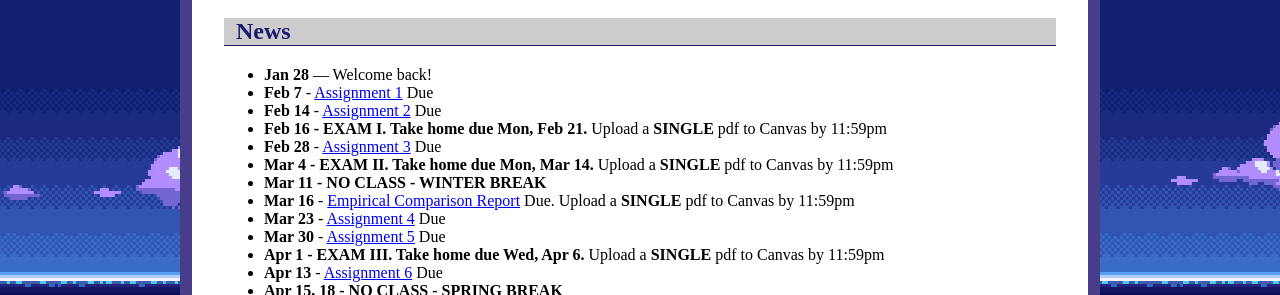
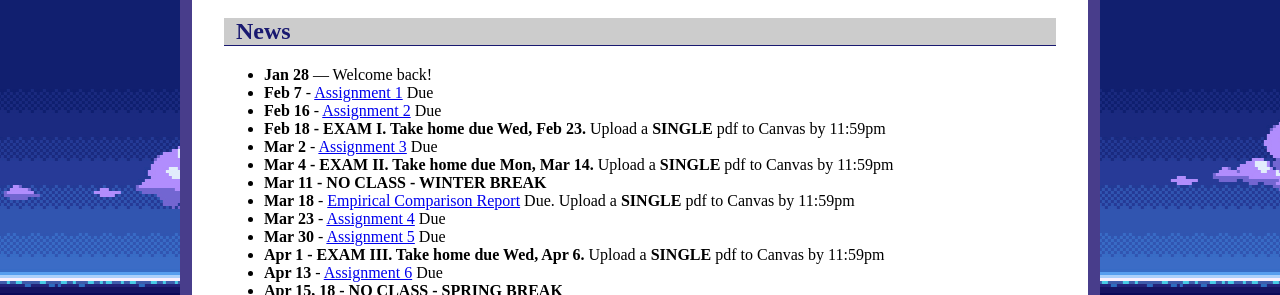
Before and after one commit to ycpcs/cs360-spring2022, a Jekyll site: the page built from index.md, in a window 1280 px wide. Shown: the part 355-650 px from the top of the page. Built offline with Jekyll 4.4.1, drawn with Linux system fonts in a browser that asks for light colours.

```diff
--- a/index.md
+++ b/index.md
@@ -19,12 +19,12 @@ Welcome to the website for CS 360, Analysis of Algorithms, at York College.  All
 ## News
 * **Jan 28** &mdash; Welcome back!
 * **Feb 7** - [Assignment 1](assign/assign01.html) Due
-* **Feb 14** - [Assignment 2](assign/assign02.html) Due
-* **Feb 16 - EXAM I. Take home due Mon, Feb 21.** Upload a **SINGLE** pdf to Canvas by 11:59pm
-* **Feb 28** - [Assignment 3](assign/assign03.html) Due
+* **Feb 16** - [Assignment 2](assign/assign02.html) Due
+* **Feb 18 - EXAM I. Take home due Wed, Feb 23.** Upload a **SINGLE** pdf to Canvas by 11:59pm
+* **Mar 2** - [Assignment 3](assign/assign03.html) Due
 * **Mar 4 - EXAM II. Take home due Mon, Mar 14.** Upload a **SINGLE** pdf to Canvas by 11:59pm
 * **Mar 11 - NO CLASS - WINTER BREAK**
-* **Mar 16** - [Empirical Comparison Report](assign/emp_comp.html) Due. Upload a **SINGLE** pdf to Canvas by 11:59pm
+* **Mar 18** - [Empirical Comparison Report](assign/emp_comp.html) Due. Upload a **SINGLE** pdf to Canvas by 11:59pm
 * **Mar 23** - [Assignment 4](assign/assign04.html) Due
 * **Mar 30** - [Assignment 5](assign/assign05.html) Due
 * **Apr 1 - EXAM III. Take home due Wed, Apr 6.** Upload a **SINGLE** pdf to Canvas by 11:59pm
```
Also changed, not shown: assign/assign02.md (+1 -1 lines), assign/assign03.md (+1 -1 lines), assign/emp_comp.md (+2 -2 lines), assign/index.md (+3 -3 lines), js/AACONFIG-scheduleInfo.js (+11 -11 lines).
